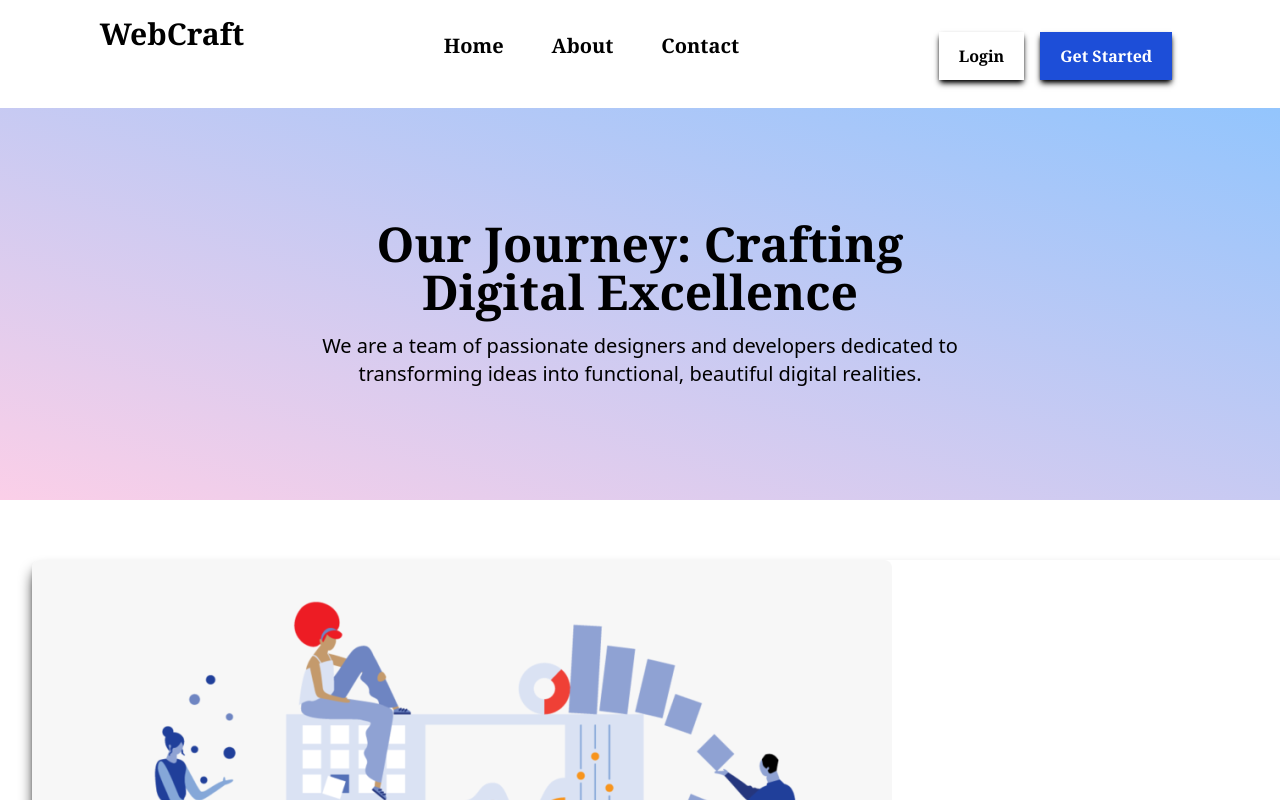
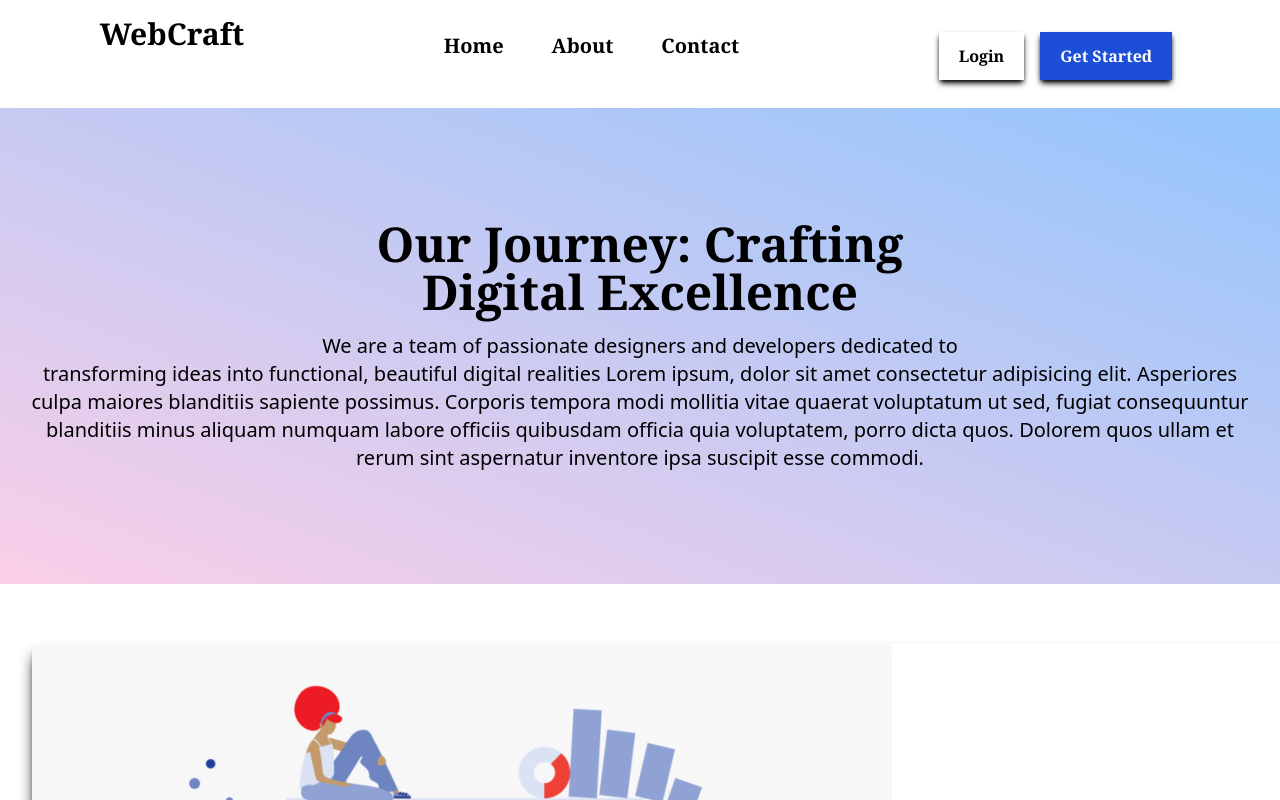
Before and after one commit to sakshimaurya7/landing-page, a React (Vite) app: page /about in a window 1280 px wide. Shown: the top 800 px of the page. Built offline with nearby package versions, Linux system fonts and the light colour scheme.

Commit message:
Add content to about page

```diff
--- a/src/pages/About.jsx
+++ b/src/pages/About.jsx
@@ -4,7 +4,9 @@ function About(){
 
         <div className="bg-gradient-to-tr from-pink-200 to-blue-300 text-center py-24">
             <h1 className="font-serif font-extrabold text-5xl m-4 text-center">Our Journey: Crafting<br /> Digital Excellence</h1>
-            <p className=" text-xl m-4">We are a team of passionate designers and developers dedicated to <br/> transforming ideas into functional, beautiful digital realities.</p>
+            <p className=" text-xl m-4">We are a team of passionate designers and developers dedicated to <br/> transforming ideas into functional, beautiful digital realities
+
+            Lorem ipsum, dolor sit amet consectetur adipisicing elit. Asperiores culpa maiores blanditiis sapiente possimus. Corporis tempora modi mollitia vitae quaerat voluptatum ut sed, fugiat consequuntur blanditiis minus aliquam numquam labore officiis quibusdam officia quia voluptatem, porro dicta quos. Dolorem quos ullam et rerum sint aspernatur inventore ipsa suscipit esse commodi.</p>
         </div>
         <div className="flex justify-between my-7 sm:flex-col md:flex-col lg:flex-row">
             <div className="w-full h-full m-8 shadow-lg shadow-black rounded-lg md:w-full sm:min-w-full lg:w-1/2">
```
